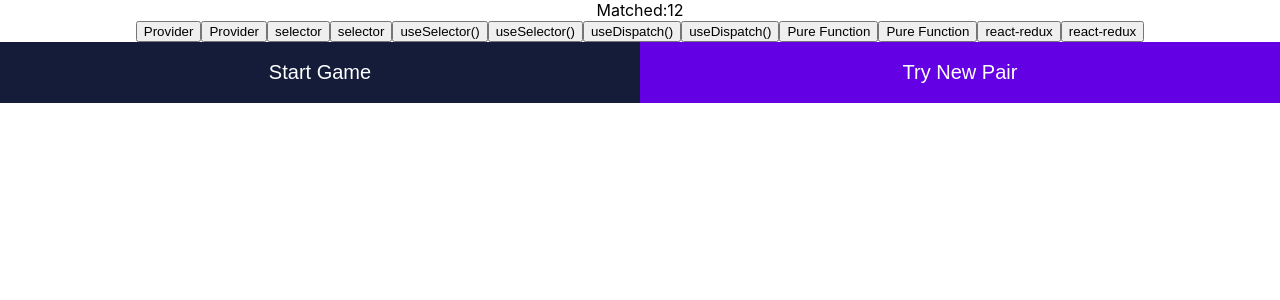
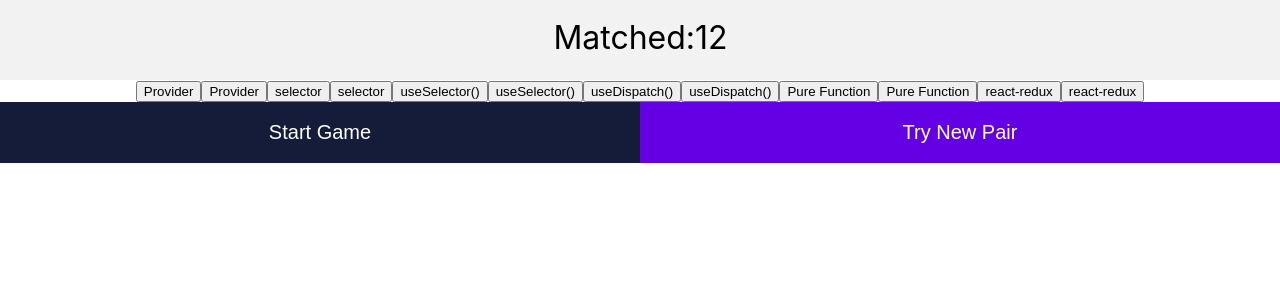
Before and after one commit to wingsown/memory-game, a React (Create React App) app: page / in a window 1280 px wide. Shown: the top 300 px of the page. Built offline with nearby package versions, Linux system fonts and the light colour scheme.

Commit message:
Score container styling

```diff
--- a/src/index.css
+++ b/src/index.css
@@ -36,3 +36,10 @@ code {
 .try-new-pair-button:focus {
   background-color: #7d1aff;
 }
+
+.score-container {
+  background-color: #f2f2f2;
+  padding: 18px 158px 23px 159px;
+  text-align: center;
+  font-size: 32px;
+}
```
